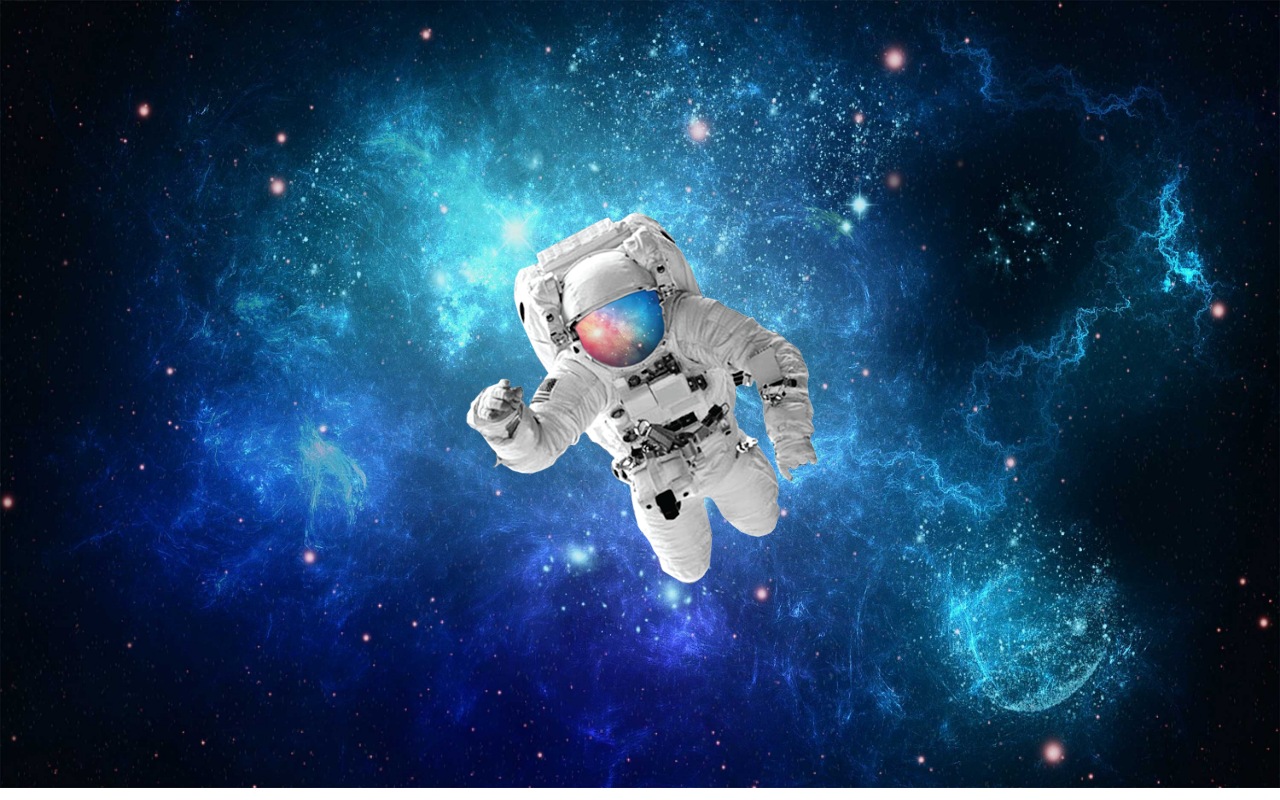
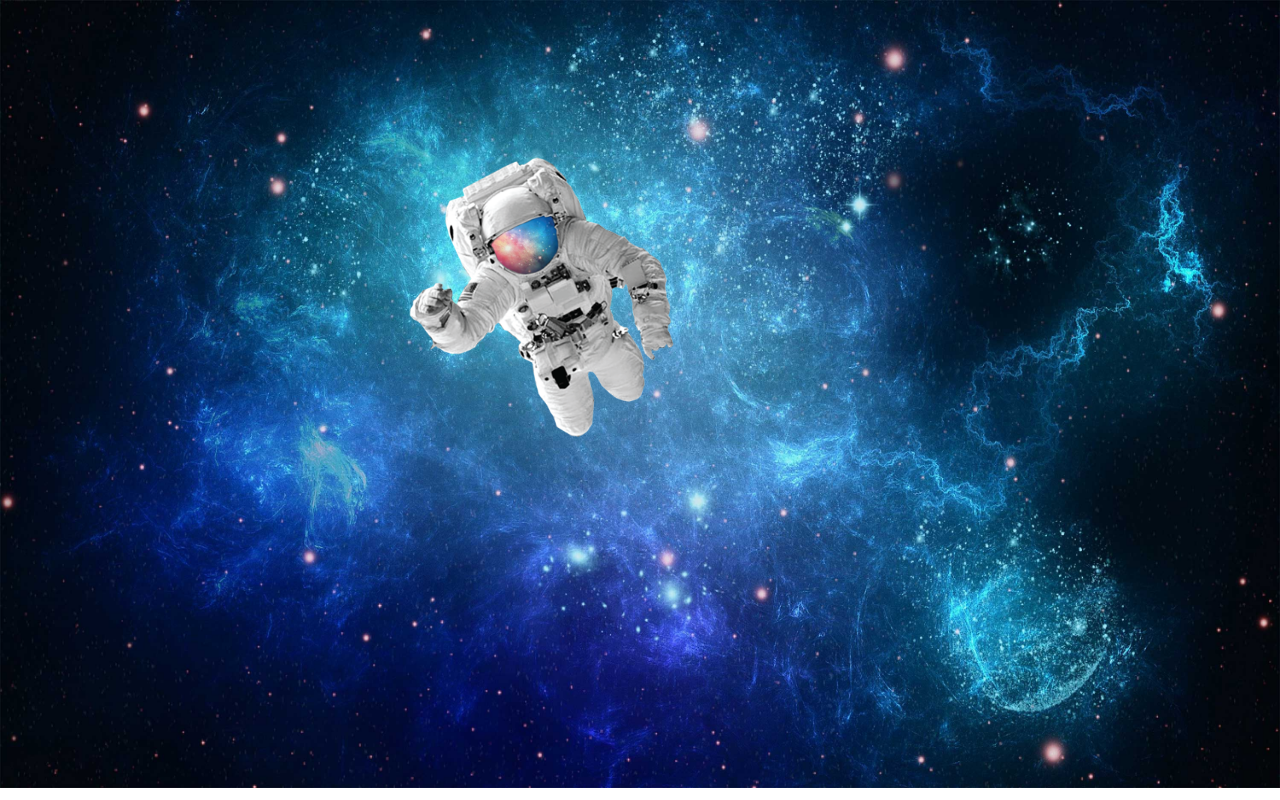
Before and after one commit to lmfrigerio/html-css, a plain HTML site: page desafios/d011/index.html in a window 1280 px wide. Drawn offline with Linux system fonts and the light colour scheme.

Commit message:
Update index.html

```diff
--- a/desafios/d011/index.html
+++ b/desafios/d011/index.html
@@ -25,9 +25,11 @@
 
             background-image: url('imagens/astronauta2.png');
             position: absolute;
-            width: 400px;
-            height: 400px;
+            width: 500px;
+            height: 500px;
             background-color: transparent;
+            background-repeat: no-repeat;
+            background-size: 300px;
             margin: auto;
             left: 50%;
             top: 50%;
```
